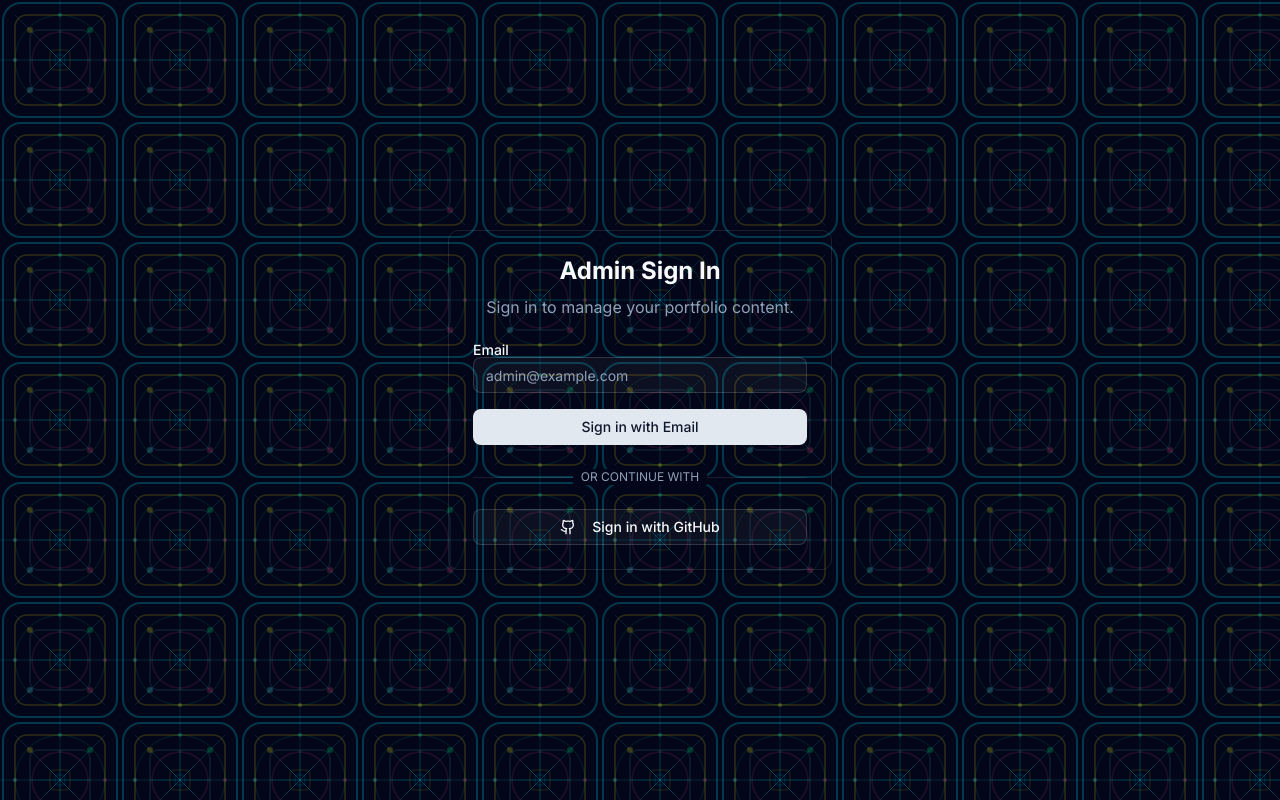
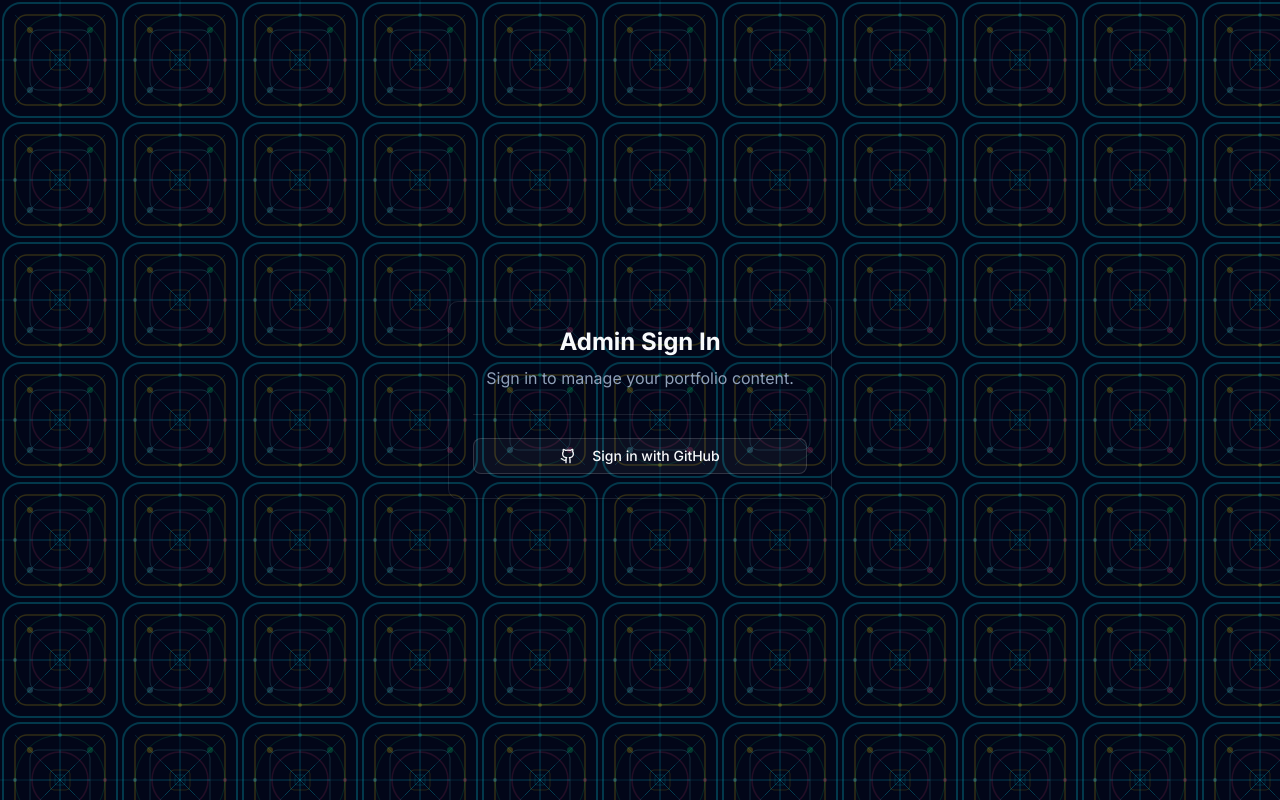
Before and after one commit to Plyte01/planton-makana, a Next.js app: page /auth/signin in a window 1280 px wide. Built offline with nearby package versions, Linux system fonts and the light colour scheme; no server answers.

Commit message:
Update page for email provider.tsx

```diff
--- a/src/app/(admin)/auth/signin/page.tsx
+++ b/src/app/(admin)/auth/signin/page.tsx
@@ -3,20 +3,21 @@
 import { useState } from "react";
 import { signIn } from "next-auth/react";
 import { Button } from "@/components/ui/button";
-import { Input } from "@/components/ui/input";
-import { Label } from "@/components/ui/label";
+// import { Input } from "@/components/ui/input";
+// import { Label } from "@/components/ui/label";
 import { Github } from "lucide-react";
 
 export default function SignInPage() {
     const [email, setEmail] = useState("");
-    const [isLoading, setIsLoading] = useState(false);
+    // const [isLoading, setIsLoading] = useState(false);
+    const [isLoading] = useState(false);
 
-    const handleEmailSignIn = async (e: React.FormEvent) => {
-        e.preventDefault();
-        setIsLoading(true);
-        await signIn("email", { email, callbackUrl: "/dashboard" });
-        setIsLoading(false);
-    };
+    // const handleEmailSignIn = async (e: React.FormEvent) => {
+    //     e.preventDefault();
+    //     setIsLoading(true);
+    //     await signIn("email", { email, callbackUrl: "/dashboard" });
+    //     setIsLoading(false);
+    // };
 
     return (
         <div className="flex min-h-screen flex-col items-center justify-center">
@@ -26,7 +27,7 @@ export default function SignInPage() {
                     Sign in to manage your portfolio content.
                 </p>
 
-                <form onSubmit={handleEmailSignIn} className="space-y-4">
+{/*                 <form onSubmit={handleEmailSignIn} className="space-y-4">
                     <div>
                         <Label htmlFor="email">Email</Label>
                         <Input
@@ -42,7 +43,7 @@ export default function SignInPage() {
                     <Button type="submit" className="w-full" disabled={isLoading}>
                         {isLoading ? "Sending link..." : "Sign in with Email"}
                     </Button>
-                </form>
+                </form> */}
 
                 <div className="relative my-6">
                     <div className="absolute inset-0 flex items-center">
@@ -50,7 +51,7 @@ export default function SignInPage() {
                     </div>
                     <div className="relative flex justify-center text-xs uppercase">
                         <span className="bg-background px-2 text-muted-foreground">
-                            Or continue with
+{/*                             Or continue with */}
                         </span>
                     </div>
                 </div>
```
